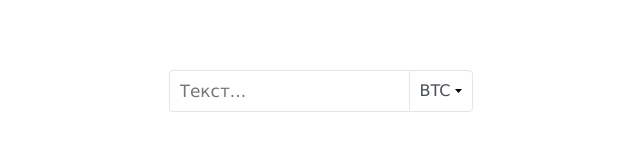
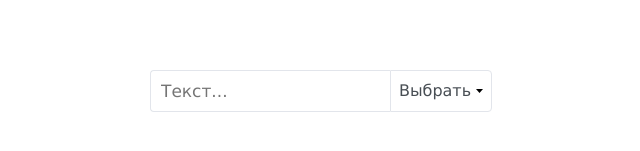
Before and after one commit to alyabev0/black-wall, a React (Create React App) app: page / in a window 1280 px wide. Shown: the part 309-460 px from the top of the page, without its empty margins (319-959 px from the left). Built offline with nearby package versions, Linux system fonts and the light colour scheme.

Commit message:
доработал логику закрытия дропдауна и исправил верстку

```diff
--- a/src/components/ConvertInput.jsx/ConvertInput.jsx
+++ b/src/components/ConvertInput.jsx/ConvertInput.jsx
@@ -6,15 +6,15 @@ import { Dropdown } from "../Dropdown/Dropdown.jsx"
 export const ConvertInput = () => {
     const item1 = {
         title: "BTC",
-        value: 228
+        id: 1
     }
     const item2 = {
         title: "ETH",
-        value: 1337
+        id: 2
     }
     const item3 = {
         title: "USDTTRC",
-        value: 1337
+        id: 3
     }
     const items = [item1, item2, item3]
 
--- a/src/components/Dropdown/Dropdown.jsx
+++ b/src/components/Dropdown/Dropdown.jsx
@@ -4,6 +4,7 @@ import "./Dropdown.scss"
 
 export const Dropdown = ({ items }) => {
     const [isListVisible, setIsListVisible] = useState(false)
+    const [currentValue, setCurrentValue] = useState('Выбрать')
     const dropdownButton = useRef(null)
 
     const changeBackgroundColor = e => {
@@ -16,7 +17,12 @@ export const Dropdown = ({ items }) => {
         }
     }
 
-    const clickHandler = () => {
+    const buttonClickHandler = () => {
+        setIsListVisible(!isListVisible)
+    }
+
+    const itemClickHandler = (item) => {
+        setCurrentValue(item.title)
         setIsListVisible(!isListVisible)
     }
 
@@ -26,24 +32,27 @@ export const Dropdown = ({ items }) => {
                 <div className="dropdown-button"
                     onMouseEnter={changeBackgroundColor}
                     onMouseLeave={changeBackgroundColor}
-                    onClick={clickHandler}
+                    onClick={buttonClickHandler}
                     ref={dropdownButton}
                 >
                     <div className='dropdown-button-content'>
-                        <span>BTC</span>
+                        <span>{currentValue}</span>
                         <img src={arrowIcon} className="arrow-icon" width="7px" alt="arrowIcon"></img>
                     </div>
                 </div>
 
                 <ul className="dropdown-list" style={{ display: isListVisible ? 'flex' : 'none' }}>
-                    {items.map((item) =>
+                    {items.filter((item) => item.title !== currentValue).map(filteredItem => (
                         <li className="dropdown-item"
+                            id={filteredItem.id}
                             onMouseEnter={changeBackgroundColor}
                             onMouseLeave={changeBackgroundColor}
+                            onClick={() => itemClickHandler(filteredItem)}
                         >
-                            {item.title}
+                            {filteredItem.title}
                         </li>
-                    )}
+                    ))
+                    }
                 </ul>
             </div>
         </>
--- a/src/components/Dropdown/Dropdown.scss
+++ b/src/components/Dropdown/Dropdown.scss
@@ -5,9 +5,9 @@ $border-radius: 0 4px 4px 0;
 
 .dropdown {
   position: relative;
-  min-width: 50px;
+  width: 102px;
   box-sizing: border-box;
-  color: $input-text-color;
+  color: $text-color;
   border: $border;
   border-radius: $border-radius;
   :hover {
@@ -51,6 +51,5 @@ $border-radius: 0 4px 4px 0;
 .dropdown-item {
   padding: 5px;
   text-align: center;
-  word-break: break-all;
   @include user-select-none;
 }
--- a/src/components/Input/Input.scss
+++ b/src/components/Input/Input.scss
@@ -3,7 +3,7 @@
 .input {
   border: 1px solid #e2e5eb;
   border-right: none;
-  color: $input-text-color;
+  color: $text-color;
   border-radius: 4px 0 0 4px;
   font-size: 17px;
   padding: 10px;
--- a/src/styles/_utils.scss
+++ b/src/styles/_utils.scss
@@ -1,5 +1,4 @@
-$pink-color: #f0807f;
-$input-text-color: #484e54;
+$text-color: #484e54;
 @mixin user-select-none {
   user-select: none;
   -moz-user-select: none;
```
